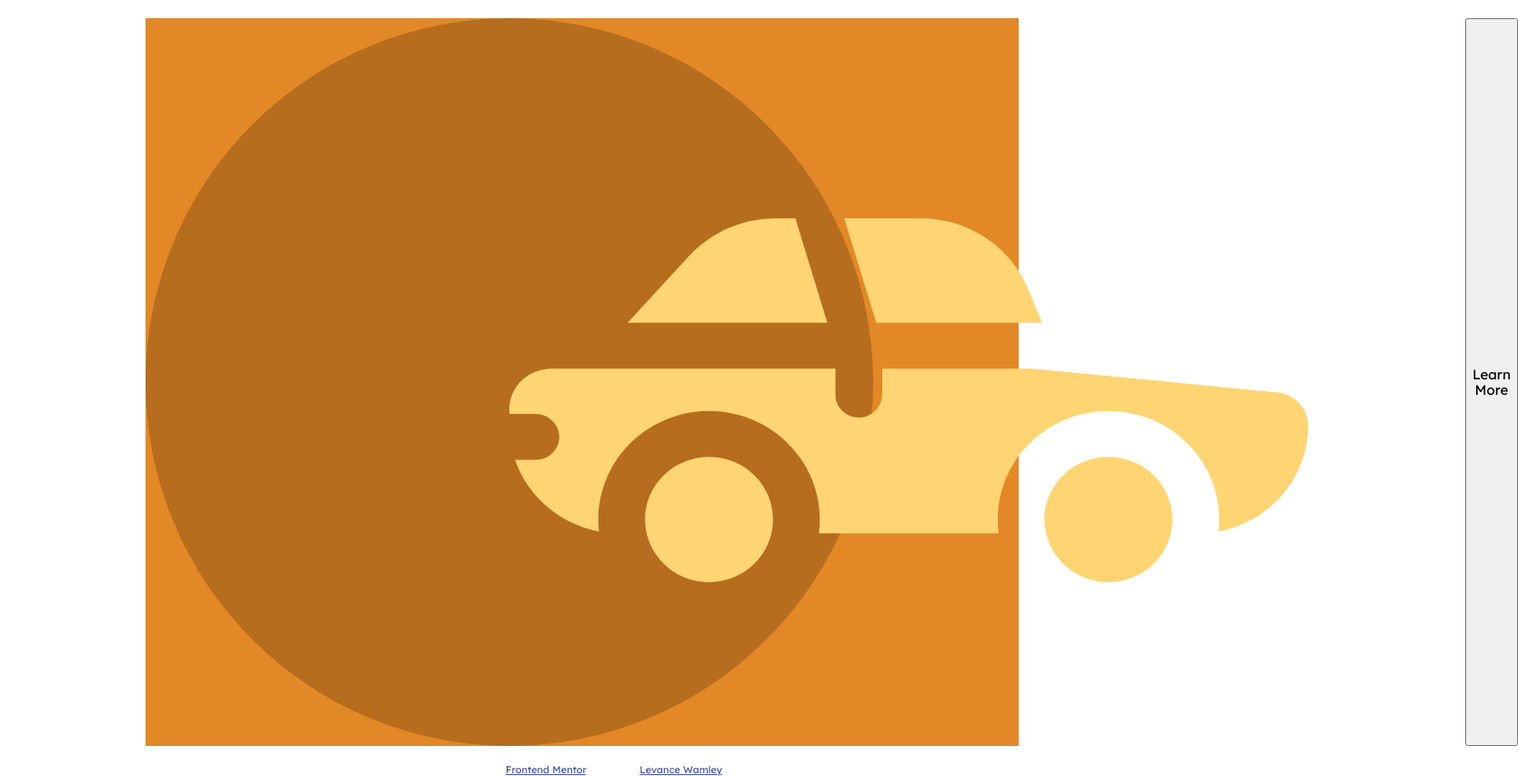
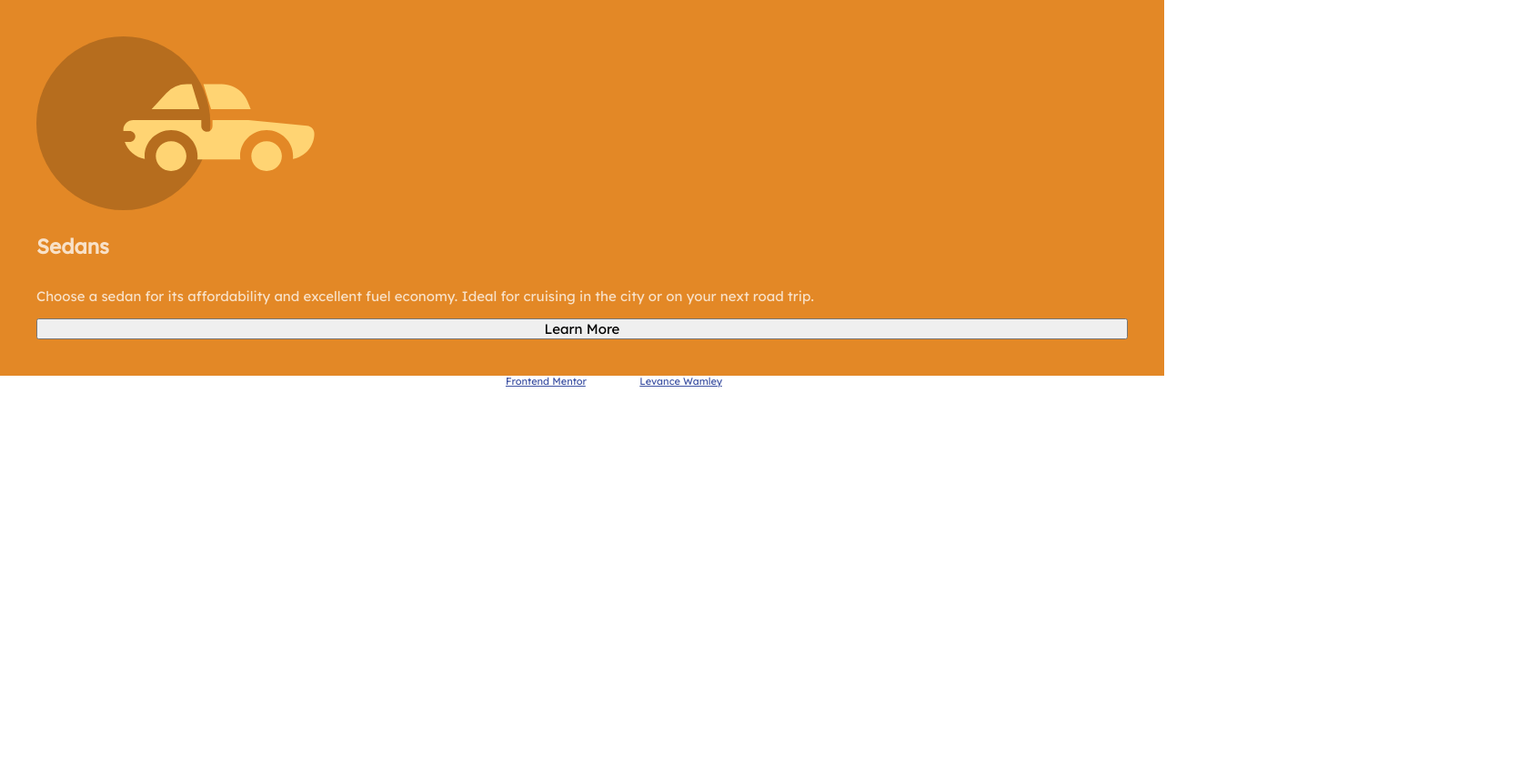
Before and after one commit to LevanceWam/Components, a plain HTML site: page 3ColumnPreviewCard/index.html in a window 1280 px wide. Shown: the whole page at 91% size, 1669 px wide, since content can reach past the window. After the commit the page ends 800 px from the top, so only its background shows below. Drawn offline with Linux system fonts and the light colour scheme.

Commit message:
worked on the card body and img

```diff
--- a/3ColumnPreviewCard/css/style.css
+++ b/3ColumnPreviewCard/css/style.css
@@ -31,15 +31,7 @@
       font-size: 1.5rem;
   }
 
-/* * card */
-
-.card__body {
-    width: 75vw;
-    margin: 2rem auto;
-    display: flex;
-    height: 100vh;
-    justify-self: center;
-}
+/* * background color */
 
 .bg-orange {
     background-color: var(--background__orange);
@@ -52,3 +44,17 @@
 .bg-dark_cyan {
     background-color: var(--background__dark-cyan);
 }
+
+/* * card */
+
+.card__body {
+    display: flex;
+    flex-direction: column;
+    padding: 4rem;
+    overflow: hidden;
+}
+
+.card__img {
+    width: 25.5%;
+    margin-bottom: .8rem;
+}
--- a/3ColumnPreviewCard/index.html
+++ b/3ColumnPreviewCard/index.html
@@ -18,7 +18,7 @@
 <body>
 
   <div class="card__body bg-orange">
-    <img src="/images/icon-sedans.svg" alt="">
+    <img class="card__img" src="/images/icon-sedans.svg" alt="">
     <h2 class="card_heading">Sedans</h2>
     <p class="card__content">
       Choose a sedan for its affordability and excellent fuel economy. Ideal for cruising in the city
```
